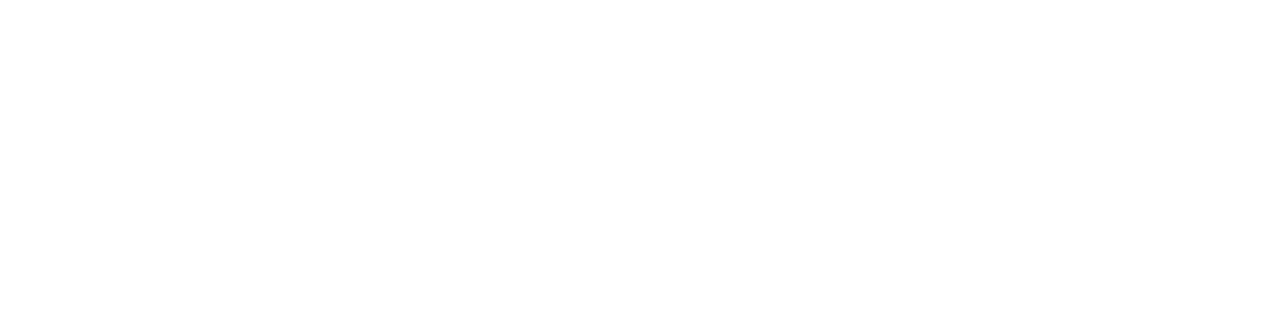
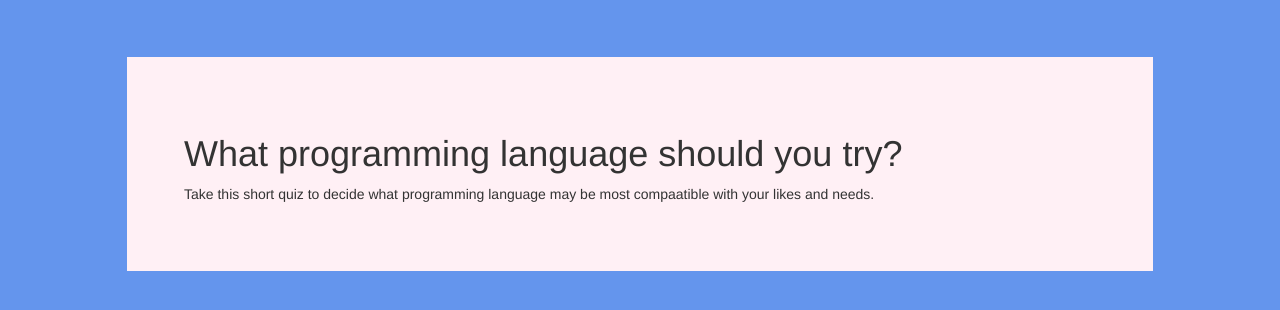
Before and after one commit to JoseyKinnaman/program-quiz, a plain HTML site: page index.html in a window 1280 px wide. Drawn offline with Linux system fonts and the light colour scheme.

Commit message:
Add Css styles to index.html

```diff
--- a/css/styles.css
+++ b/css/styles.css
@@ -0,0 +1,14 @@
+body {
+  font-family: 'Franklin Gothic Medium', 'Arial Narrow', Arial, sans-serif;
+  background-color: cornflowerblue;
+}
+
+.box {
+  padding: 5%;
+  margin-top: 5%;
+  margin-left: 5%;
+  margin-right: 5%;
+  margin-bottom: 5%;
+  background-color: lavenderblush;
+
+}
--- a/index.html
+++ b/index.html
@@ -9,7 +9,10 @@
 </head>
 <body>
   <div class="container">
-
+    <div class="box">
+      <h1>What programming language should you try?</h1>
+      <p>Take this short quiz to decide what programming language may be most compaatible with your likes and needs.</p>
+    </div>
   </div>
 </body>
 </html>
--- a/js/scripts.js
+++ b/js/scripts.js
@@ -0,0 +1,3 @@
+$(document).ready(function(){
+
+};
```
Also changed, not shown: 1 other file.
